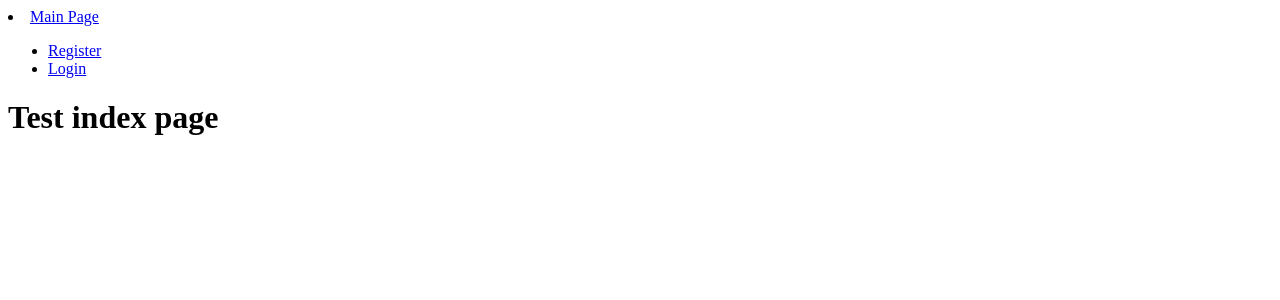
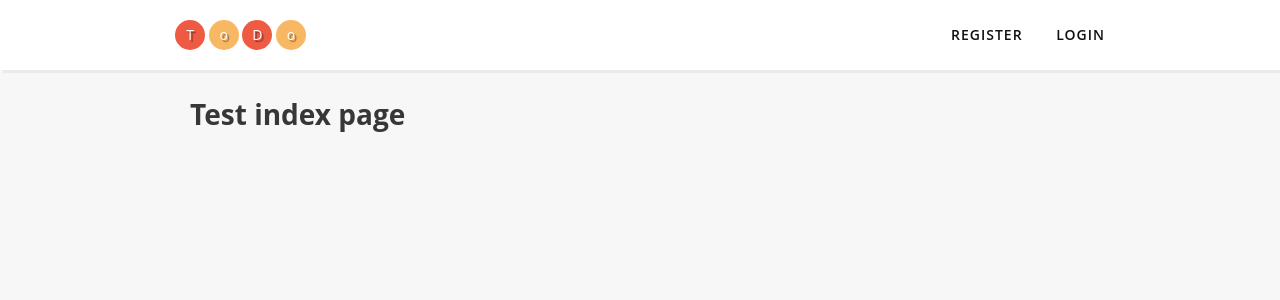
Before and after one commit to hardcorepict/ToDoList, a Flask app: page / in a window 1280 px wide. Shown: the top 300 px of the page. Run offline with Flask 2, Linux system fonts and the light colour scheme.

Commit message:
Fix Header

```diff
--- a/app/static/main.css
+++ b/app/static/main.css
@@ -1,3 +1,88 @@
-.error{
-    color:red
+*,
+*:after,
+*:before {
+  box-sizing: border-box;
+  padding: 0;
+  margin: 0;
+  transition: 0.5s ease-in-out; /* добавим плавность переходов для всех элементов страницы*/
 }
+ul {
+  list-style: none;
+}
+a {
+  text-decoration: none;
+  outline: none;
+}
+
+body {
+  font-family: "Open Sans", arial, sans-serif;
+  font-size: 14px;
+  line-height: 1;
+  color: #373737;
+  background: #f7f7f7;
+}
+/* добавим очистку потока для всех контейнеров, внутри которых задано обтекание дочерних элементов */
+header:after,
+.container:after,
+footer:after {
+  content: "";
+  display: table;
+  clear: both;
+}
+/* стилевой класс, который управляет шириной контейнера сетки*/
+.container {
+  margin: 0 auto;
+  width: 100%;
+  max-width: 960px;
+  padding: 0 15px;
+}
+header {
+  width: 100%;
+  background: white;
+  box-shadow: 3px 3px 1px rgba(0, 0, 0, 0.05);
+  padding: 15px 0;
+  margin-bottom: 30px;
+  position: relative;
+}
+.logo {
+  display: block;
+  float: left;
+}
+.logo span {
+  color: white;
+  display: inline-block;
+  width: 30px;
+  height: 30px;
+  line-height: 30px;
+  border-radius: 50%;
+  margin: 5px 0;
+  text-align: center;
+  text-shadow: 2px 2px 1px rgba(0, 0, 0, 0.4);
+}
+.logo span:nth-child(odd) {
+  background: #ef5a42;
+}
+.logo span:nth-child(even) {
+  background: #f8b763;
+}
+#menu {
+  float: right;
+}
+#menu li {
+  display: inline-block;
+  margin-right: 30px;
+}
+#menu a {
+  color: #111;
+  text-transform: uppercase;
+  letter-spacing: 1px;
+  font-weight: 600;
+  display: block;
+  line-height: 40px;
+}
+#menu a:hover {
+  color: #ef5a42;
+}
+#menu li:last-child {
+  margin-right: 0;
+}
--- a/app/templates/base.html
+++ b/app/templates/base.html
@@ -10,13 +10,18 @@
     <title>To Do List</title>
     {% endif %}
   </head>
+
   <body>
     <header>
-      <div class="mainhead_right">
-        <li><a href="/">Main Page</a></li>
-      </div>
-      <div class="mainhead_left">
-        <ul>
+      <nav class='container'>
+        <a class='logo' href='/'>
+        <span>T</span>
+        <span>o</span>
+        <span>D</span>
+        <span>o</span>
+        </a>
+        <div class="nav-toggle"><span></span></div>
+        <ul id='menu'>
           {% if current_user.is_anonymous %}
           <li><a href="{{ url_for('register') }}">Register</a></li>
           <li><a href="{{ url_for('login') }}">Login</a></li>
@@ -25,12 +30,14 @@
           <li><a href="{{ url_for('logout') }}">Logout</a></li>
           {% endif %}
         </ul>
-      </div>
+      </nav>
     </header>
-    <!--Всплывающие сообщения-->
+
+    <!-- Flashed messages-->
+    <div class='container'>
       {% with messages = get_flashed_messages() %}
       {% if messages %}
-    <ul>
+      <ul id='flash'>
         {% for message in messages %}
         <li>{{ message }}</li>
         {% endfor %}
@@ -38,7 +45,9 @@
       {% endif %}
       {% endwith %}
 
+    <div class='container'>
     {% block content %}
     {% endblock %}
+    </div>
   </body>
 </html>
```
Lines whose indentation alone changed are shown as unchanged.
